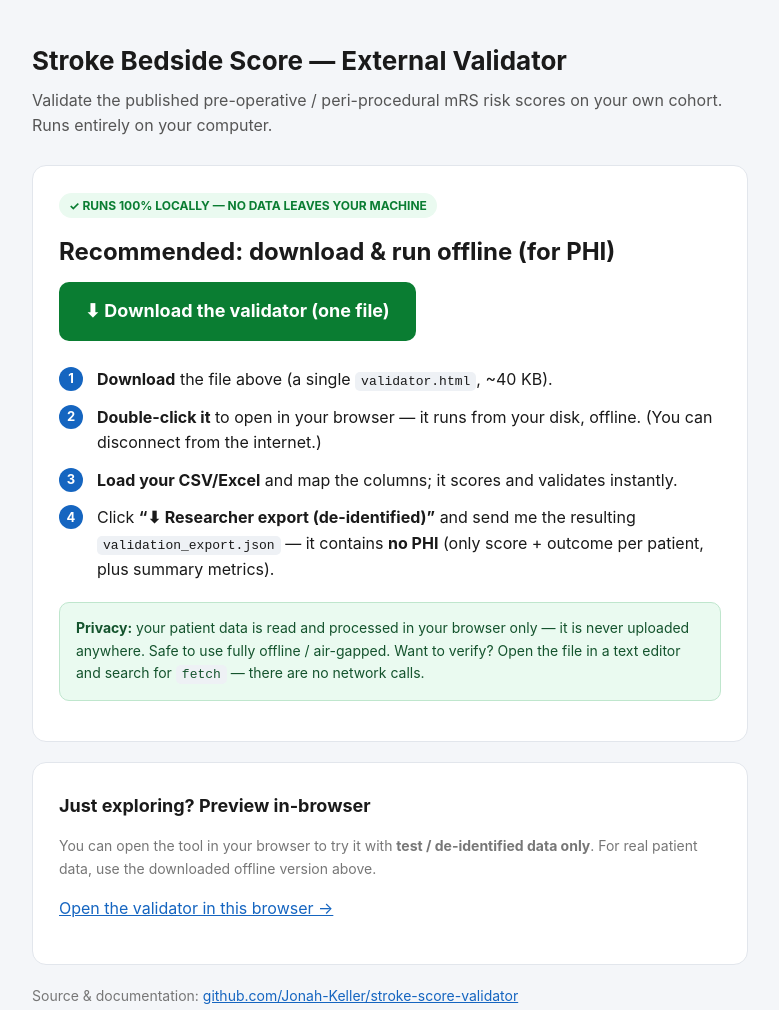
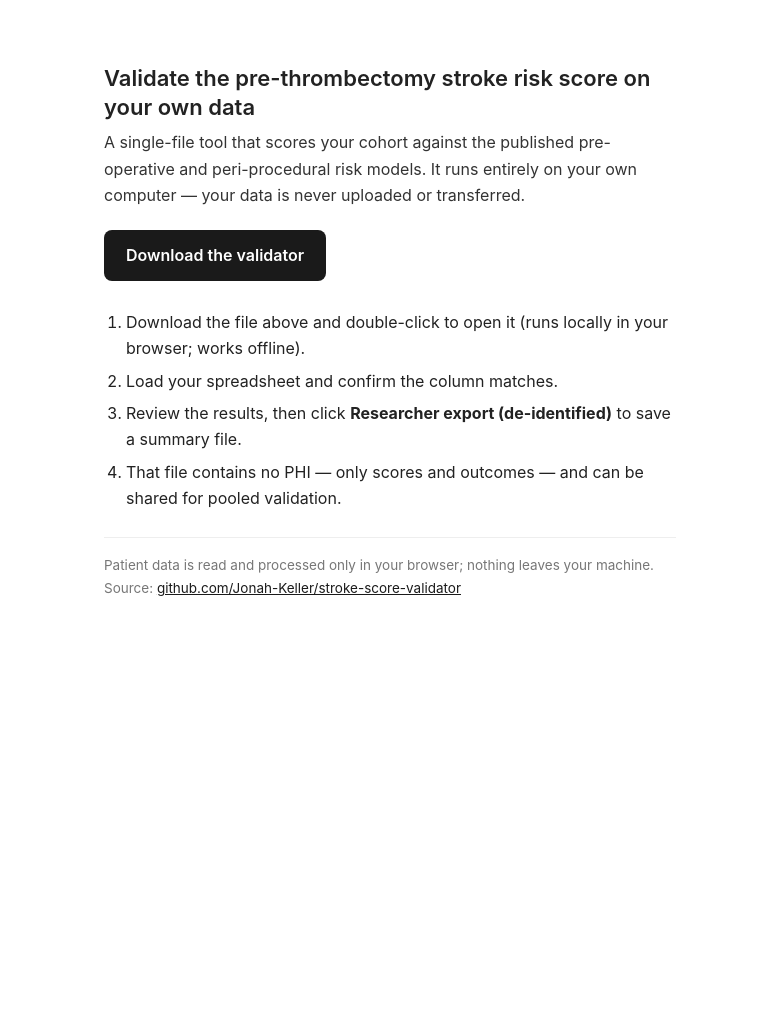
Before and after one commit to Jonah-Keller/stroke-score-validator, a plain HTML site: page index.html in a window 1280 px wide. Shown: the whole page, without its empty margins (250-1029 px from the left). After the commit the page ends 800 px from the top, so only its background shows below. Drawn offline with Linux system fonts and the light colour scheme.

Commit message:
Minimalist landing page focused on downloading the validator
Co-Authored-By: Claude Opus 4.8 <noreply@anthropic.com>
Claude-Session: https://claude.ai/code/session_01JkkFjPumsydKKPAYF4fpyv

```diff
--- a/index.html
+++ b/index.html
@@ -1,48 +1,32 @@
 <!doctype html><html lang="en"><head><meta charset="utf-8">
 <meta name="viewport" content="width=device-width, initial-scale=1">
-<title>Stroke Bedside Score — External Validator</title>
+<title>Stroke Pre-Thrombectomy Risk Score — External Validation</title>
 <style>
-:root{--blue:#1565c0;--green:#0a7d32}
 *{box-sizing:border-box}
-body{font:16px/1.6 -apple-system,"Segoe UI",Helvetica,Arial,sans-serif;color:#1a1a1a;background:#f4f6f9;margin:0}
-.wrap{max-width:760px;margin:0 auto;padding:40px 22px 80px}
-h1{font-size:26px;margin:0 0 6px} .sub{color:#555;margin:0 0 26px}
-.card{background:#fff;border:1px solid #e2e6ec;border-radius:14px;padding:26px;margin:0 0 20px}
-.dl{display:inline-block;background:var(--green);color:#fff;font-size:18px;font-weight:700;
-    text-decoration:none;padding:15px 26px;border-radius:10px;margin:6px 0}
-.dl:hover{filter:brightness(1.05)}
-.steps{counter-reset:s;padding:0;margin:14px 0 0;list-style:none}
-.steps li{counter-increment:s;position:relative;padding:6px 0 6px 38px}
-.steps li::before{content:counter(s);position:absolute;left:0;top:6px;background:var(--blue);color:#fff;
-    width:24px;height:24px;border-radius:50%;display:flex;align-items:center;justify-content:center;font-size:13px;font-weight:700}
-.priv{background:#eafaf0;border:1px solid #bfe6cd;border-radius:10px;padding:14px 16px;font-size:14px;color:#14532d}
-.muted{color:#777;font-size:14px}
-code{background:#eef1f5;padding:2px 6px;border-radius:5px;font-size:13px}
-a{color:var(--blue)}
-.tag{display:inline-block;background:#eafaf0;color:var(--green);font-weight:700;font-size:12px;
-     padding:3px 10px;border-radius:20px;margin-bottom:10px}
-</style></head><body><div class="wrap">
-<h1>Stroke Bedside Score — External Validator</h1>
-<p class="sub">Validate the published pre-operative / peri-procedural mRS risk scores on your own cohort. Runs entirely on your computer.</p>
+body{font:16px/1.65 -apple-system,"Segoe UI",Helvetica,Arial,sans-serif;color:#222;background:#fff;
+     max-width:620px;margin:0 auto;padding:64px 24px}
+h1{font-size:22px;font-weight:600;margin:0 0 8px;line-height:1.3}
+p{margin:0 0 18px;color:#333}
+.dl{display:inline-block;background:#1a1a1a;color:#fff;text-decoration:none;font-weight:600;
+    padding:12px 22px;border-radius:8px;margin:4px 0 22px}
+ol{margin:0 0 22px;padding-left:22px} li{margin:6px 0}
+.fine{color:#777;font-size:13.5px;border-top:1px solid #eee;padding-top:16px;margin-top:26px}
+a{color:#1a1a1a}
+</style></head><body>
 
-<div class="card">
-  <div class="tag">✓ RUNS 100% LOCALLY — NO DATA LEAVES YOUR MACHINE</div>
-  <h2 style="margin:.2em 0">Recommended: download &amp; run offline (for PHI)</h2>
-  <a class="dl" href="https://github.com/Jonah-Keller/stroke-score-validator/releases/latest/download/validator.html">⬇ Download the validator (one file)</a>
-  <ol class="steps">
-    <li><b>Download</b> the file above (a single <code>validator.html</code>, ~40&nbsp;KB).</li>
-    <li><b>Double-click it</b> to open in your browser — it runs from your disk, offline. (You can disconnect from the internet.)</li>
-    <li><b>Load your CSV/Excel</b> and map the columns; it scores and validates instantly.</li>
-    <li>Click <b>“⬇ Researcher export (de-identified)”</b> and send me the resulting <code>validation_export.json</code> — it contains <b>no PHI</b> (only score + outcome per patient, plus summary metrics).</li>
-  </ol>
-  <p class="priv"><b>Privacy:</b> your patient data is read and processed in your browser only — it is never uploaded anywhere. Safe to use fully offline / air-gapped. Want to verify? Open the file in a text editor and search for <code>fetch</code> — there are no network calls.</p>
-</div>
+<h1>Validate the pre-thrombectomy stroke risk score on your own data</h1>
+<p>A single-file tool that scores your cohort against the published pre-operative and peri-procedural risk models. It runs entirely on your own computer — your data is never uploaded or transferred.</p>
 
-<div class="card">
-  <h2 style="margin:.2em 0;font-size:18px">Just exploring? Preview in-browser</h2>
-  <p class="muted">You can open the tool in your browser to try it with <b>test / de-identified data only</b>. For real patient data, use the downloaded offline version above.</p>
-  <p><a href="validator.html">Open the validator in this browser →</a></p>
-</div>
+<a class="dl" href="https://github.com/Jonah-Keller/stroke-score-validator/releases/latest/download/validator.html">Download the validator</a>
 
-<p class="muted">Source &amp; documentation: <a href="https://github.com/Jonah-Keller/stroke-score-validator">github.com/Jonah-Keller/stroke-score-validator</a></p>
-</div></body></html>
+<ol>
+  <li>Download the file above and double-click to open it (runs locally in your browser; works offline).</li>
+  <li>Load your spreadsheet and confirm the column matches.</li>
+  <li>Review the results, then click <b>Researcher export (de-identified)</b> to save a summary file.</li>
+  <li>That file contains no PHI — only scores and outcomes — and can be shared for pooled validation.</li>
+</ol>
+
+<p class="fine">Patient data is read and processed only in your browser; nothing leaves your machine.
+Source: <a href="https://github.com/Jonah-Keller/stroke-score-validator">github.com/Jonah-Keller/stroke-score-validator</a></p>
+
+</body></html>
```
